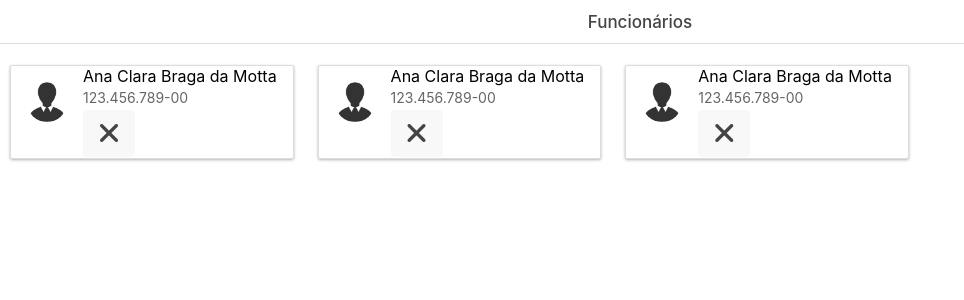
After one commit to vinifig/guerreiro_site, a PHP site: page /modulos/gerencia/funcionarios.php in a window 1280 px wide. The commit adds this page. Shown: the top 300 px of the page, without its empty margins (0-964 px from the left). Run offline with PHP 8.4, Linux system fonts and the light colour scheme; some web fonts are replaced.

Commit message:
pagina funcionarios pronta

```diff
--- a/css/style.css
+++ b/css/style.css
@@ -133,3 +133,7 @@ input[type="text"]{
 .link_list_menu .item:hover{
 	background-color: #f5f5f5;
 }
+
+#listaFuncionario .item-avatar{
+	display:inline-block;
+}
--- /dev/null
+++ b/modulos/gerencia/funcionarios.php
@@ -0,0 +1,31 @@
+<?php
+  $title_page = "Funcionários";
+  // $menu_items = [
+  //   ["nome" => "oi", "url" => "#1"],
+  //   ["nome" => "cueio", "url" => "#2"],
+  // ];
+  include '../../header.php';
+ ?>
+ 	  <div id="listaFuncionario" class="list">
+				<a class="card item item-avatar">
+					<img src="//<?php echo $url_server; ?>img/empregado.png" href="#">
+					<h2>Ana Clara Braga da Motta</h2>
+					<p>123.456.789-00</p>
+					<button class="button icon ion-close-round"></button>
+				</a>
+				<a class="card item item-avatar">
+					<img src="//<?php echo $url_server; ?>img/empregado.png" href="#">
+					<h2>Ana Clara Braga da Motta</h2>
+					<p>123.456.789-00</p>
+					<button class="button icon ion-close-round"></button>
+				</a>
+				<a class="card item item-avatar">
+					<img src="//<?php echo $url_server; ?>img/empregado.png" href="#">
+					<h2>Ana Clara Braga da Motta</h2>
+					<p>123.456.789-00</p>
+					<button class="button icon ion-close-round"></button>
+				</a>
+		</div>
+<?php
+  include '../../footer.php';
+?>
```
Also changed, not shown: img/empregado.png (added).
